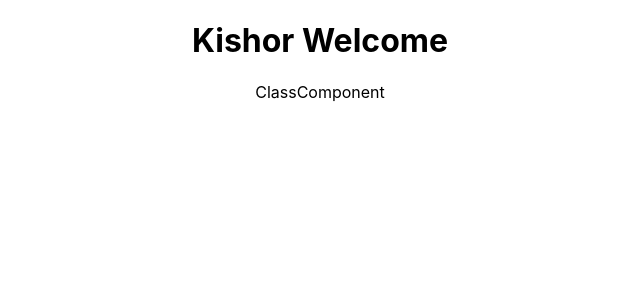
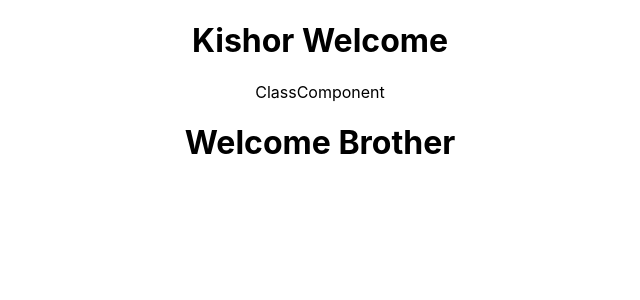
Before and after one commit to gostgmaer/react-first-app-practices, a React (Create React App) app: page / in a window 1280 px wide. Shown: the top 300 px of the page, without its empty margins (320-960 px from the left). Built offline with nearby package versions, Linux system fonts and the light colour scheme.

Commit message:
Note JS Updated

```diff
--- a/package.json
+++ b/package.json
@@ -9,6 +9,7 @@
     "react": "^18.2.0",
     "react-dom": "^18.2.0",
     "react-scripts": "5.0.1",
+    "sass": "^1.55.0",
     "web-vitals": "^2.1.4"
   },
   "scripts": {
--- a/src/App.js
+++ b/src/App.js
@@ -2,6 +2,7 @@ import logo from './logo.svg';
 import './App.css';
 import Greed from './components/Greed';
 import ClassComponent from './components/ClassComponent';
+import Helow from './components/Helow';
 
 function App() {
   return (
@@ -22,6 +23,7 @@ function App() {
       </header> */}
       <Greed />
       <ClassComponent></ClassComponent>
+      <Helow></Helow>
     </div>
   );
 }
--- /dev/null
+++ b/src/components/Helow.js
@@ -0,0 +1,12 @@
+
+import React from 'react'
+
+ const Helow = (props) => {
+//   return (
+//     <div>Helow</div>
+//   )
+
+return React.createElement("div",{id:'name',className:"new-div class-top"}, React.createElement("h1",null,"Welcome Brother") )
+}
+
+export default Helow
```
Also changed, not shown: 1 other file (tests, documents, lock files or other folders).
